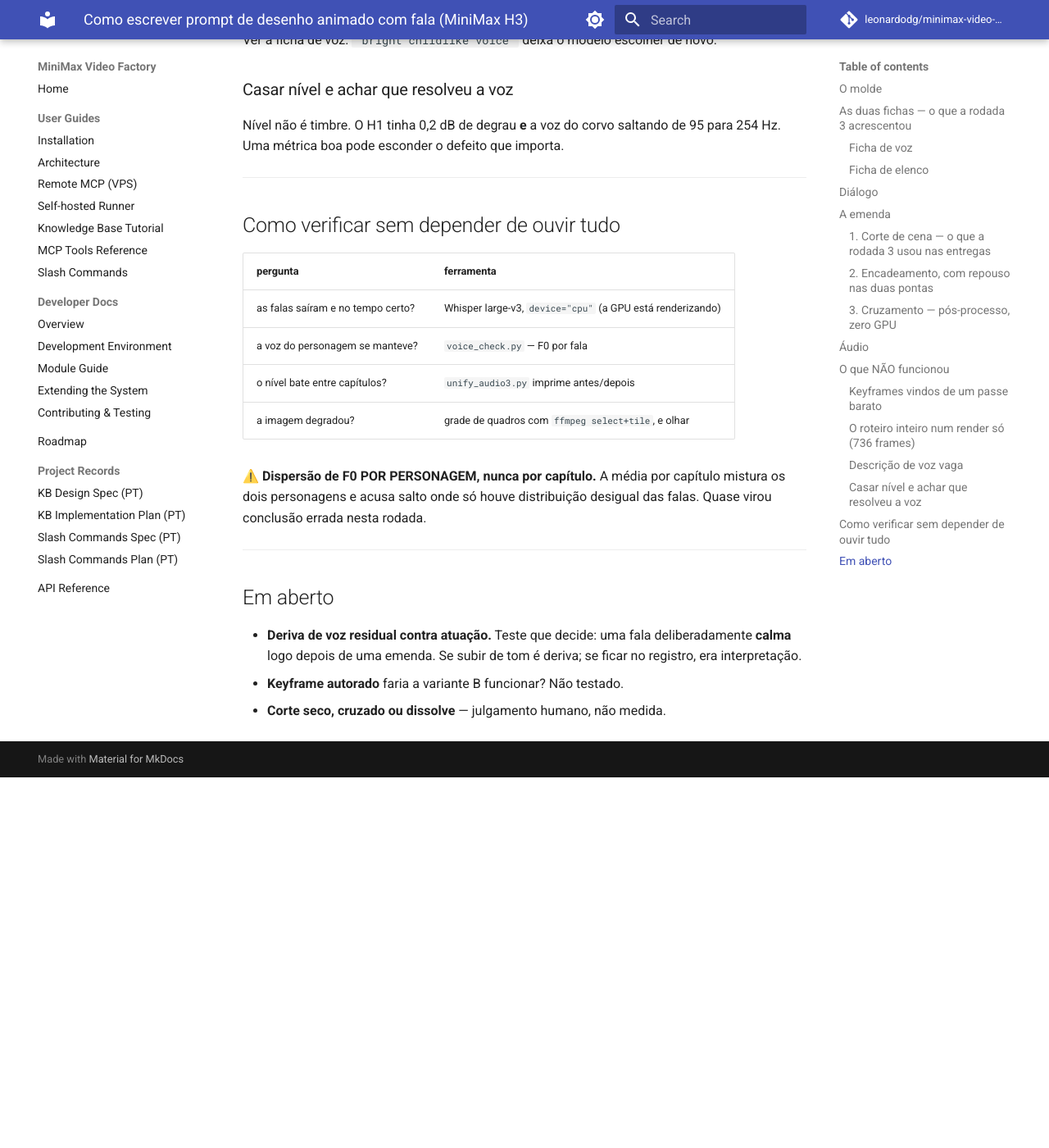
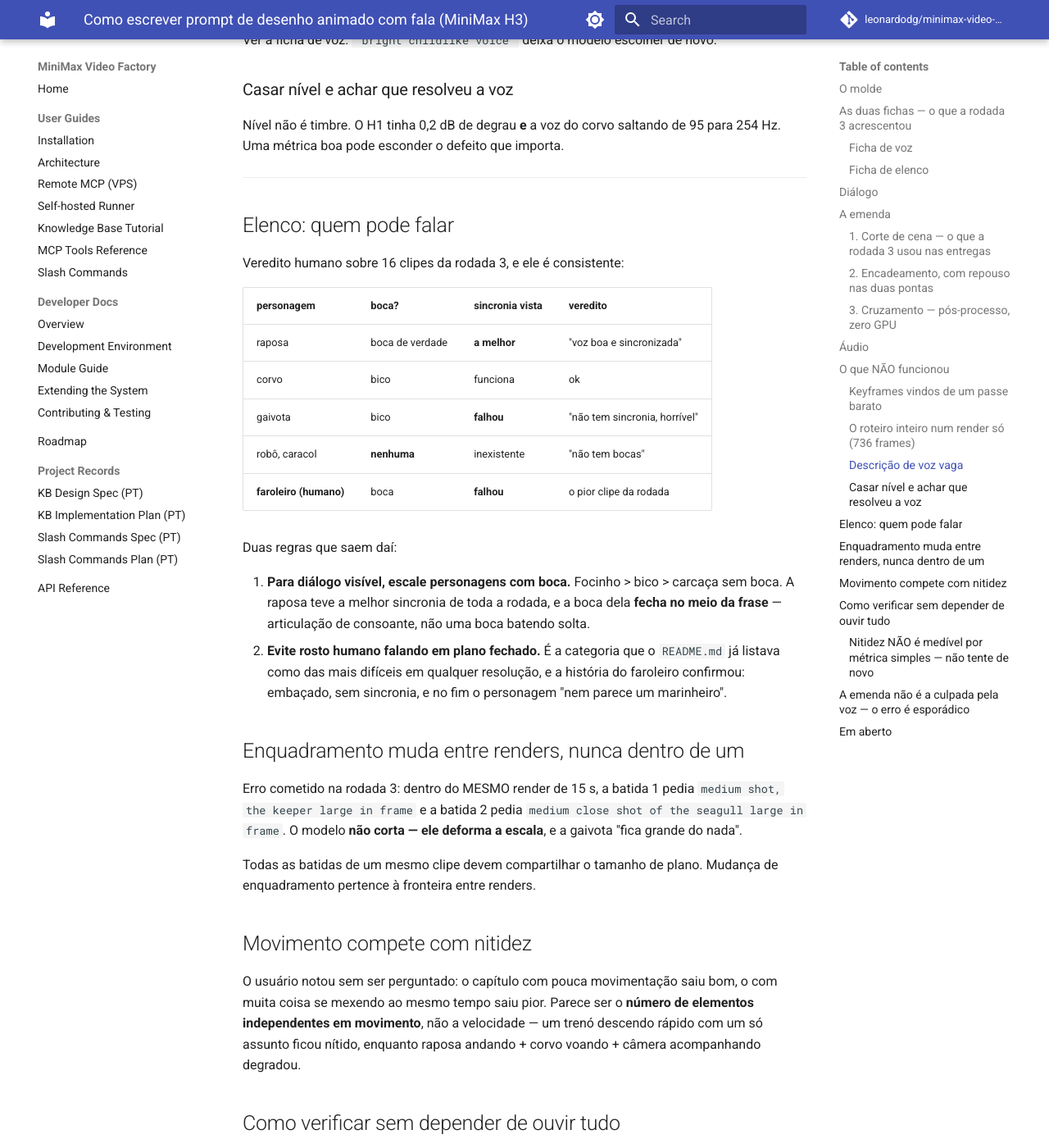
Before and after one commit to leonardodg/minimax-video-factory, an MkDocs documentation site: the page built from docs/PROMPT_DESENHO_COM_FALA.md, in a window 1280 px wide and 1400 px high, scrolled down 5154 px. Shown: the whole window at 82% size. Built offline with MkDocs 1.6.1 and Material for MkDocs 9.7.7, drawn with Linux system fonts in a browser that asks for light colours; comment, search, counter and statistics services are not loaded; before the commit the page ends 6102 px from its top, so only the background shows below that; some of the changed text lies outside the part shown.

Commit message:
docs: the human verdict on 16 clips, and two metrics that failed to reproduce it
The user rated every clip of round 3. The ratings contradict resolution: the only
variant rendered at 1024x576 was called "qualidade ruim" across all four chapters,
while 704x384 clips were called sharp. Four patterns come out of the ratings, and
three are actionable:

  casting decides lip-sync   The fox has a mouth and got the best sync in the round
                             -- it even closes mid-phrase, which is consonant
                             articulation, not a mouth flapping. Beaks are marginal.
                             The robot and the snail have no mouth at all. And the
                             one human face in close-up was the worst clip of the
                             round, which the README already predicted.
  framing changes belong     Asking for two different shot sizes inside ONE render
  between renders            makes the model morph scale instead of cutting -- the
                             gull "gets big out of nowhere" is my prompt obeyed.
  motion competes with       Not speed but the number of independently moving
  sharpness                  elements: one sled going fast stayed sharp; fox walking
                             plus crow flying plus a panning camera did not.

Two attempts to measure "sharpness" are recorded as a NEGATIVE result, because
both ranked the clips roughly opposite to the human: variance of Laplacian, then
edge acutance. In flat-colour animation, high-frequency energy measures GRAIN, so
the noisy 512x320 previews score top and the clean favourite scores bottom. What a
person calls sharpness here is absence of artefact and coherence of shape --
structural, not spectral. Don't spend another round automating this.

Round 3.1 also settled the voice question: a deliberately calm line right after a
seam came back at 103 Hz, exactly in register, so the seam is not the culprit and
the earlier spread is better explained as acting. The residual mis-binding is
sporadic -- about 2 lines in 15 -- which means a bad take is a re-roll, not a
prompt to rewrite.

Co-Authored-By: Claude Opus 5 <noreply@anthropic.com>

````diff
--- a/docs/PROMPT_DESENHO_COM_FALA.md
+++ b/docs/PROMPT_DESENHO_COM_FALA.md
@@ -225,6 +225,47 @@ Nível não é timbre. O H1 tinha 0,2 dB de degrau **e** a voz do corvo saltando
 
 ---
 
+## Elenco: quem pode falar
+
+Veredito humano sobre 16 clipes da rodada 3, e ele é consistente:
+
+| personagem | boca? | sincronia vista | veredito |
+|---|---|---|---|
+| raposa | boca de verdade | **a melhor** | "voz boa e sincronizada" |
+| corvo | bico | funciona | ok |
+| gaivota | bico | **falhou** | "não tem sincronia, horrível" |
+| robô, caracol | **nenhuma** | inexistente | "não tem bocas" |
+| **faroleiro (humano)** | boca | **falhou** | o pior clipe da rodada |
+
+Duas regras que saem daí:
+
+1. **Para diálogo visível, escale personagens com boca.** Focinho > bico >
+   carcaça sem boca. A raposa teve a melhor sincronia de toda a rodada, e a
+   boca dela **fecha no meio da frase** — articulação de consoante, não uma
+   boca batendo solta.
+2. **Evite rosto humano falando em plano fechado.** É a categoria que o
+   `README.md` já listava como das mais difíceis em qualquer resolução, e a
+   história do faroleiro confirmou: embaçado, sem sincronia, e no fim o
+   personagem "nem parece um marinheiro".
+
+## Enquadramento muda entre renders, nunca dentro de um
+
+Erro cometido na rodada 3: dentro do MESMO render de 15 s, a batida 1 pedia
+`medium shot, the keeper large in frame` e a batida 2 pedia `medium close shot of
+the seagull large in frame`. O modelo **não corta — ele deforma a escala**, e a
+gaivota "fica grande do nada".
+
+Todas as batidas de um mesmo clipe devem compartilhar o tamanho de plano.
+Mudança de enquadramento pertence à fronteira entre renders.
+
+## Movimento compete com nitidez
+
+O usuário notou sem ser perguntado: o capítulo com pouca movimentação saiu bom, o
+com muita coisa se mexendo ao mesmo tempo saiu pior. Parece ser o **número de
+elementos independentes em movimento**, não a velocidade — um trenó descendo
+rápido com um só assunto ficou nítido, enquanto raposa andando + corvo voando +
+câmera acompanhando degradou.
+
 ## Como verificar sem depender de ouvir tudo
 
 | pergunta | ferramenta |
@@ -238,12 +279,57 @@ Nível não é timbre. O H1 tinha 0,2 dB de degrau **e** a voz do corvo saltando
 mistura os dois personagens e acusa salto onde só houve distribuição desigual das
 falas. Quase virou conclusão errada nesta rodada.
 
+### Nitidez NÃO é medível por métrica simples — não tente de novo
+
+Duas tentativas, as duas **anticorrelacionadas** com o julgamento humano sobre os
+mesmos 16 clipes:
+
+| métrica | o que deu |
+|---|---|
+| variância do laplaciano | clipes de 512×320 ("qualidade pior") no topo; o preferido do usuário quase no fundo |
+| acutância de borda (p95 do gradiente) | mesma inversão |
+
+O motivo é do estilo: num desenho de **cor chapada**, energia de alta frequência
+mede **granulado**, não detalhe. O clipe ruidoso ganha pontos pelo ruído e o clipe
+limpo perde pontos pelas grandes áreas lisas — que são justamente o que o faz
+bonito. O que a pessoa chama de "nitidez" aqui é ausência de artefato e coerência
+de forma: propriedade estrutural, não de sinal.
+
+O script está em `~/bkp/minimax-night/sharpness.py` com as duas versões
+documentadas. **Guardado como resultado negativo**: o olho continua sendo o
+instrumento, e não vale gastar rodada tentando automatizar esse julgamento.
+
 ---
+
+## A emenda não é a culpada pela voz — o erro é esporádico
+
+Testado em 2026-08-09 (rodada 3.1) com a mesma voz grave falando **calma** dos dois
+lados de uma emenda:
+
+```
+capítulo 1  corvo  "O sol ainda vai demorar pra nascer."   213 Hz  ❌
+capítulo 2  corvo  "A neve vai durar a semana toda."       103 Hz  ✓
+   (logo depois da emenda)
+```
+
+**A fala depois da emenda saiu perfeita.** Isso elimina a emenda como causa, e
+deixa "atuação" como explicação mais provável para a dispersão medida antes — a
+fala mais desviada era dita no instante em que um trenó dispara.
+
+**Mas o erro de amarração continua, esporádico:** com a ficha ativa, cerca de
+**2 falas em 15** caem no registro errado, sem relação com posição no vídeo nem
+com emenda.
+
+> Consequência prática: **uma tomada com voz errada se re-rola, não se reescreve.**
+> Trocar a seed e refazer aquele clipe é o conserto. Mais engenharia de prompt não
+> resolve o que é variação de amostragem.
 
 ## Em aberto
 
-- **Deriva de voz residual contra atuação.** Teste que decide: uma fala
-  deliberadamente **calma** logo depois de uma emenda. Se subir de tom é deriva;
-  se ficar no registro, era interpretação.
-- **Keyframe autorado** faria a variante B funcionar? Não testado.
+- **Keyframe autorado** faria a variante B funcionar, ou ancorar as duas pontas
+  mata a ação de qualquer jeito? Em teste.
+- **A ampliação do âncora borra o clipe inteiro?** A variante B foi a única a
+  1024×576 e levou "qualidade ruim" nos quatro capítulos — e foi a única ancorada
+  num quadro de 512×320 esticado para 1024. Se confirmado, nunca ancorar com
+  imagem ampliada.
 - **Corte seco, cruzado ou dissolve** — julgamento humano, não medida.
````
